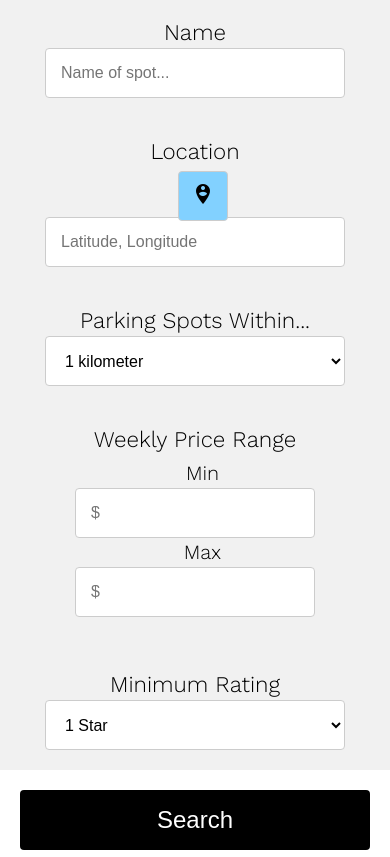
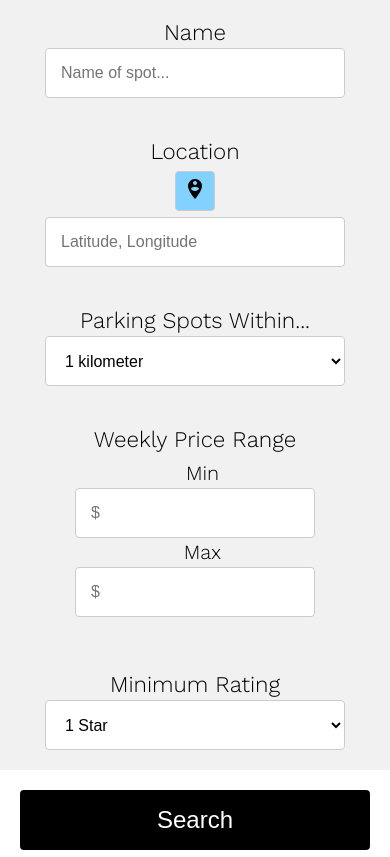
Before and after one commit to MichaelBalas/Parq, a PHP site: page /search.php in a window 390 px wide. Shown: the part 322-1179 px from the top of the page. Run offline with PHP 8.4, Linux system fonts and the light colour scheme.

Commit message:
Update stylesheets to fit dynamic webpages and improve style

```diff
--- a/CSS/main.css
+++ b/CSS/main.css
@@ -16,6 +16,11 @@ html, body {
   min-height: 200px;
   height: auto;
   text-align: center;
+}
+
+.error {
+  color: red !important;
+  font-size: 12pt !important;
 }
 
 /* Display Title Heading */
@@ -905,5 +910,14 @@ nav a:hover {
   .average {
     font-size: 1.0em;
   }
+  /*   Geolocation Button */
+#location-button {
+  position: relative;
+  margin: 5px;
+  height: 40px;
+  width: 40px;
+  top: -1px;
+  left: 0;
+}
   /* End of Responsive Properties */
 }
```
